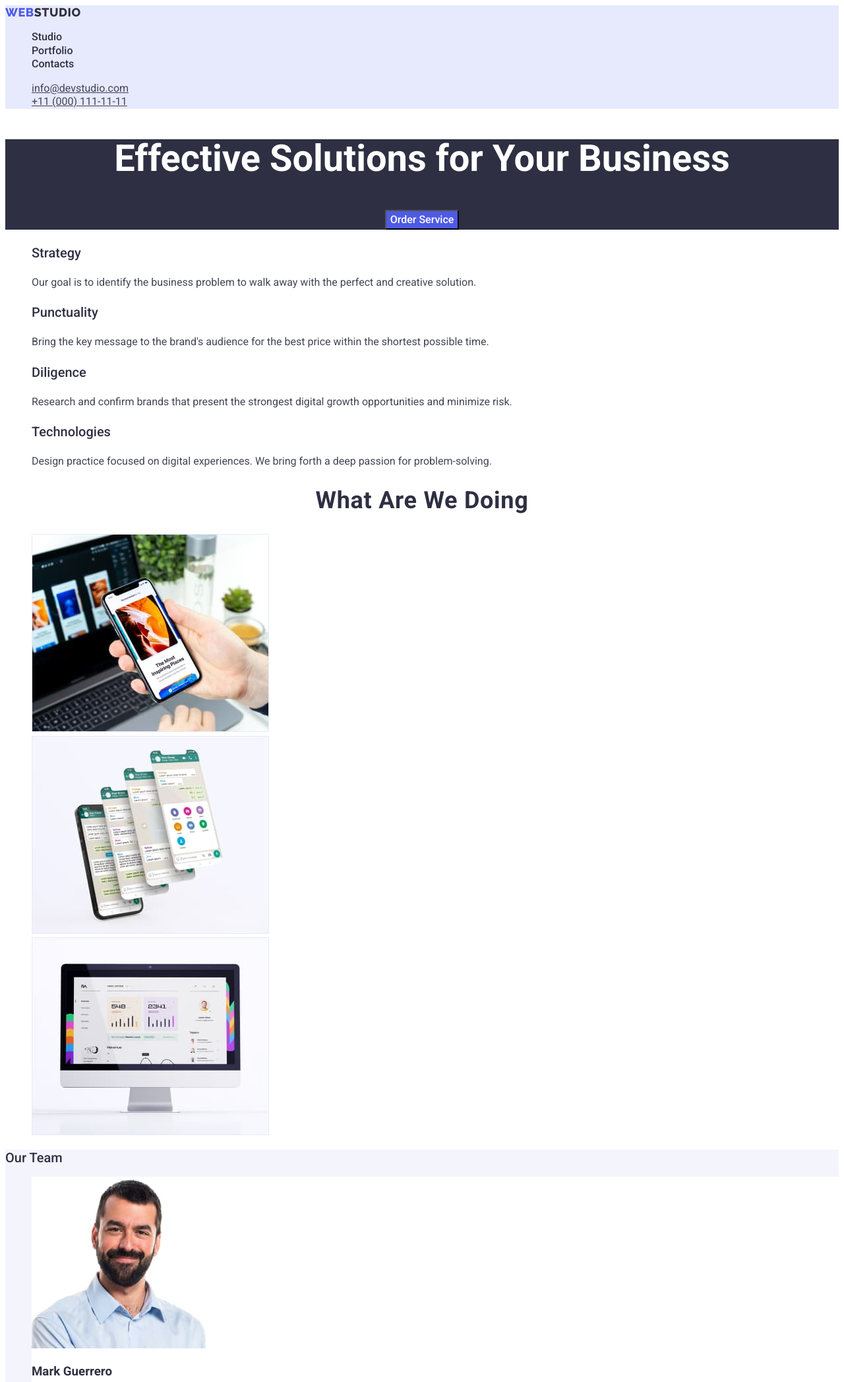
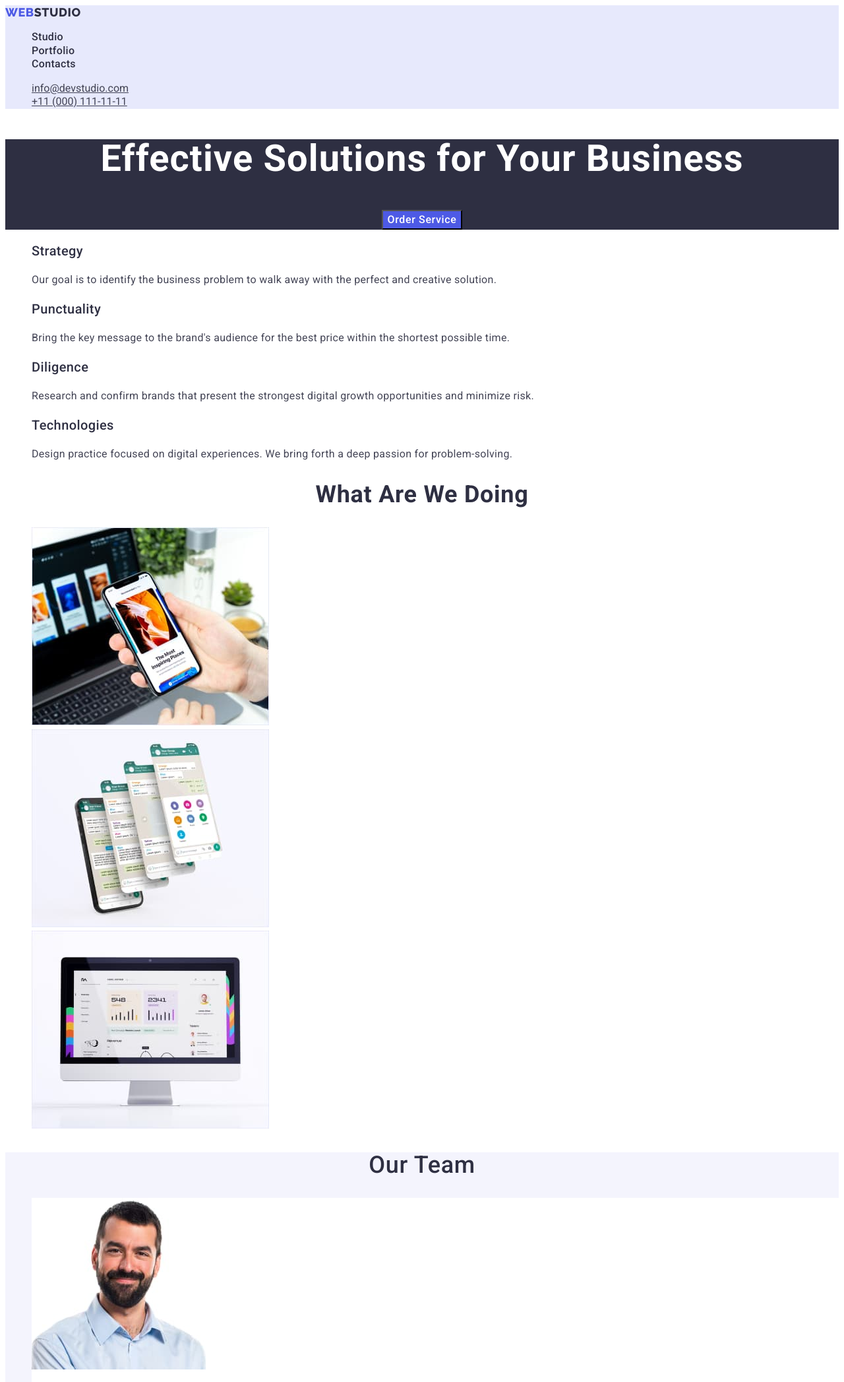
Before and after one commit to Chyzhevskyy/go-it-markup-hw-02, a plain HTML site: page index.html in a window 1280 px wide. Shown: the top 2094 px of the page at 66% size. Drawn offline with Linux system fonts and the light colour scheme.

Commit message:
fixed-style

```diff
--- a/css/styles.css
+++ b/css/styles.css
@@ -58,10 +58,10 @@ header {
     font-style: medium;
     font-size: 16px;
     font-weight: 500;
-    line-height: 1.28;
+    line-height: 1.5;
     align: left;
     vertical-align: top;
-    letter-spacing: 0.02;
+    letter-spacing: 0.02em;
 }
 
 .web-color {
@@ -101,6 +101,8 @@ header {
 
 .contakts-item:hover {
     color: var(--ocean);
+    line-height: 1.5;
+    letter-spacing: 0.02em;
 }
 
 .contakts-item:focus {
@@ -127,7 +129,7 @@ header {
     font-size: 56px;
     line-height: 1.07;
     text-align: center;
-    letter-spacing: 0.02;
+    letter-spacing: 0.02em;
 
 }
 
@@ -137,7 +139,7 @@ header {
     font-weight: 500;
     font-size: 16px;
     line-height: 1.5;
-    letter-spacing: 0.04;
+    letter-spacing: 0.04em;
     cursor: pointer;
 }
 
@@ -162,13 +164,15 @@ header {
     font-weight: 500;
     font-size: 20px;
     line-height: 1.2;
-    letter-spacing: 0.02;
+    letter-spacing: 0.02em;
 }
 
-.principles-item {
+.principles-list {
     line-height: 1.5;
-    letter-spacing: 0.02;
+    letter-spacing: 0.02em;
 }
+
+
 
 /* Our work */
 .work-item {
@@ -177,6 +181,7 @@ header {
     line-height: 1.11;
     text-align: center;
     letter-spacing: 0.02em;
+    ;
     text-transform: capitalize;
 }
 
@@ -192,20 +197,26 @@ header {
 .team-item {
     color: var(--navy-blue);
     font-weight: 500;
-    font-size: 20px;
-    line-height: 1.2;
-    letter-spacing: 0.02;
+    font-size: 36px;
+    line-height: 1.11;
+    text-align: center;
+    letter-spacing: 0.02em;
+    text-transform: capitalize;
 
 }
 
 .team-position {
     font-size: 16px;
     line-height: 1.5;
-    letter-spacing: 0.02;
+    letter-spacing: 0.02em;
 }
 
 .people-names {
     color: var(--navy-blue);
+    font-weight: 500;
+    font-size: 20px;
+    line-height: 1.2;
+    letter-spacing: 0.02em;
 }
 
 /* Footer */
--- a/index.html
+++ b/index.html
@@ -20,16 +20,16 @@
         <nav>
             <a class="link web-color" href="./index.html">Web<span class="studio-color">Studio</span> </a>
             <ul class="list">
-                <li><a class="link nav-button" href="./index.html">Studio</a></li>
-                <li><a class="link nav-button" href="./portfolio.html">Portfolio</a></li>
-                <li><a class="link nav-button" href="">Contacts</a></li>
+                <li class="link"><a class="link nav-button" href="./index.html">Studio</a></li>
+                <li class="link"><a class="link nav-button" href="./portfolio.html">Portfolio</a></li>
+                <li class="link"><a class="link nav-button" href="">Contacts</a></li>
             </ul>
         </nav>
         <!-- contakts -->
         <address class="contakts">
             <ul class="list">
-                <li><a class="contakts-item" href="mailto:info@devstudio.com">info@devstudio.com</a></li>
-                <li><a class="contakts-item" href="tel:+110001111111">+11 (000) 111-11-11</a></li>
+                <li class="link"><a class="contakts-item" href="mailto:info@devstudio.com">info@devstudio.com</a></li>
+                <li class="link"><a class="contakts-item" href="tel:+110001111111">+11 (000) 111-11-11</a></li>
             </ul>
         </address>
     </header>
@@ -89,20 +89,20 @@
                     <p class="team-position">Product Designer</p>
 
                 </li>
-                <li>
+                <li class="color-team-item">
                     <img src="./images/team/1.jpg" alt="tom" width="264">
                     <h3 class="people-names">Tom Ford</h3>
                     <p class="team-position">Frontend Developer</p>
 
                 </li>
-                <li>
+                <li class="color-team-item">
 
                     <img src="./images/team/img(1).jpg" alt="Camila" width="264">
                     <h3 class="people-names">Camila Garcia</h3>
                     <p class="team-position">Marketing</p>
 
                 </li>
-                <li>
+                <li class="color-team-item">
 
                     <img src="./images/team/img(2).jpg" alt="Deniel" width="264">
                     <h3 class="people-names">Daniel Wilson</h3>
```
Also changed, not shown: portfolio.html (+4 -4 lines).
